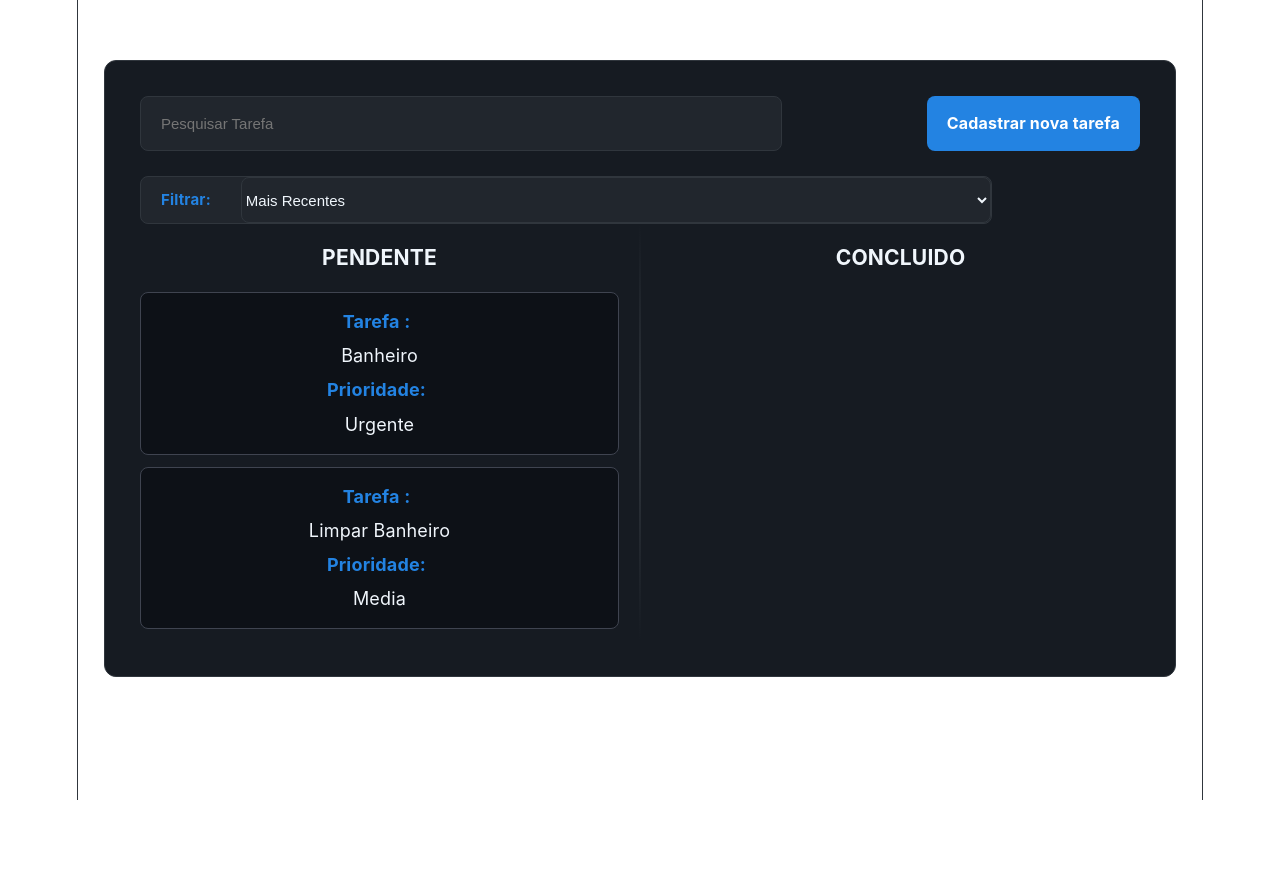
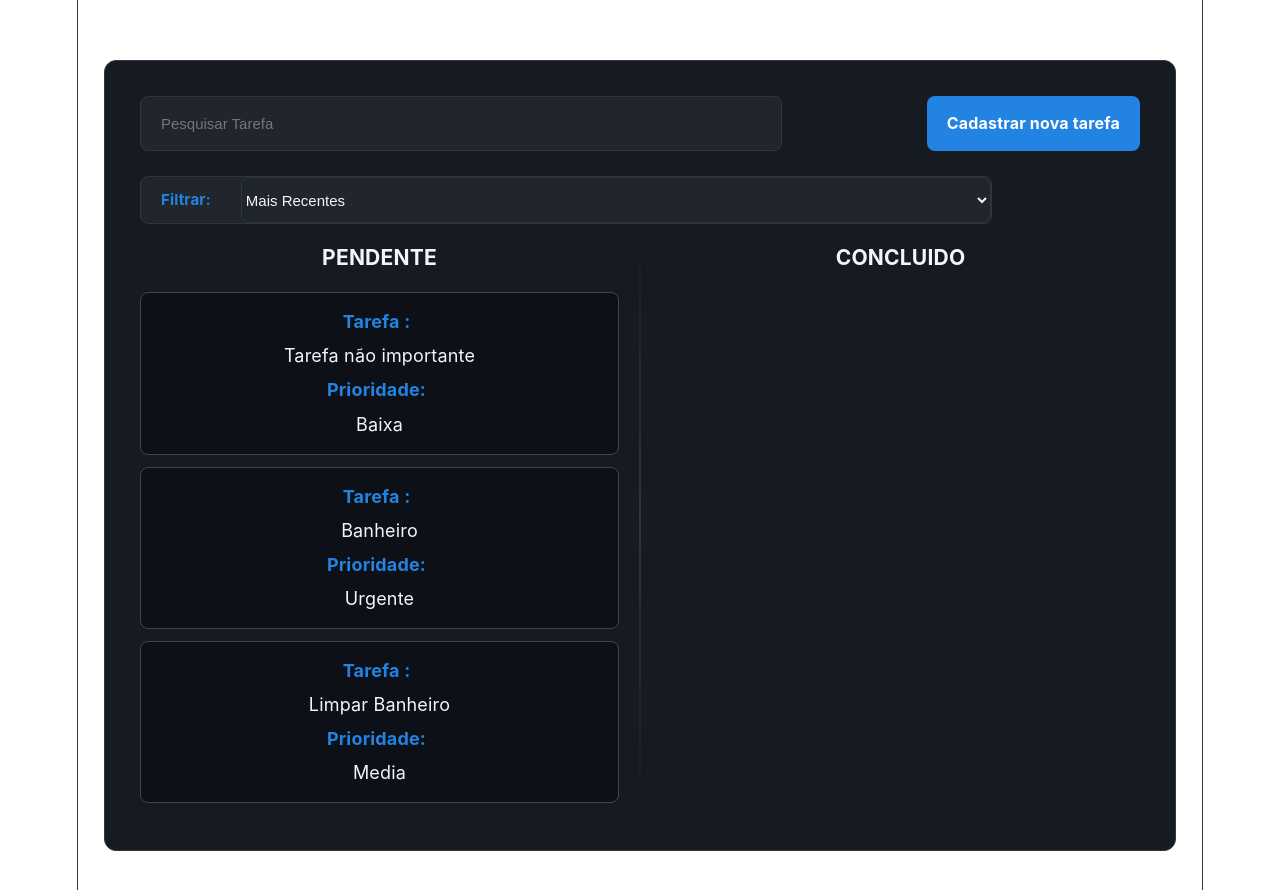
Before and after one commit to AmiltonCSantos/TafGen, a React (Vite) app in the folder TafGen/: page / in a window 1280 px wide. Shown: the top 890 px of the page. Before the commit the page ends 800 px from the top, so only its background shows below. Built offline with nearby package versions, Linux system fonts and the light colour scheme; data requests are answered from the project's data file.

Commit message:
definido filtro por prioridade

```diff
--- a/TafGen/db.json
+++ b/TafGen/db.json
@@ -29,6 +29,14 @@
       "criadoEm": "2026-07-30T14:52:09.108Z",
       "status": "pendente",
       "id": "MXJI_8mY8RE"
+    },
+    {
+      "tarefa": "Tarefa não importante",
+      "descricao": "baixa",
+      "prioridade": "Baixa",
+      "criadoEm": "2026-07-30T15:02:58.388Z",
+      "status": "pendente",
+      "id": "md3mkiFQOpM"
     }
   ],
   "$schema": "./node_modules/json-server/schema.json"
--- a/TafGen/src/paginas/Lista.tsx
+++ b/TafGen/src/paginas/Lista.tsx
@@ -77,6 +77,13 @@ function Lista() {
         });
     }
 
+    const PrioridadeMap: { [prioridade: string]: number } = {
+        "Urgente": 4,
+        "Alta": 3,
+        "Média": 2,
+        "Baixa": 1
+    }
+
     return (
         <div className="container">
             <div className="topo">
@@ -94,11 +101,12 @@ function Lista() {
             </div>
 
             <div className="filtro">
-                <label htmlFor="prioridade">Filtrar:</label>
+                <label htmlFor="filtrar">Filtrar:</label>
                 <select value={filtro} onChange={(e) => setFiltro(e.target.value)} id="filtrar">
                     <option value="alfabetica">Ordem Alfabetica</option>
                     <option value="recentes">Mais Recentes</option>
                     <option value="antigas">Mais Antigas</option>
+                    <option value="prioridade">Prioridade</option>"
                 </select>
             </div>
 
@@ -110,6 +118,10 @@ function Lista() {
                             .sort((a, b) => {
                                 if (filtro === "alfabetica") {
                                     return a.tarefa.localeCompare(b.tarefa);
+                                }
+
+                                if (filtro === "prioridade") {
+                                    return b.prioridade.localeCompare(a.prioridade);
                                 }
 
                                 const dataA = new Date(a.criadoEm || 0).getTime();
```
